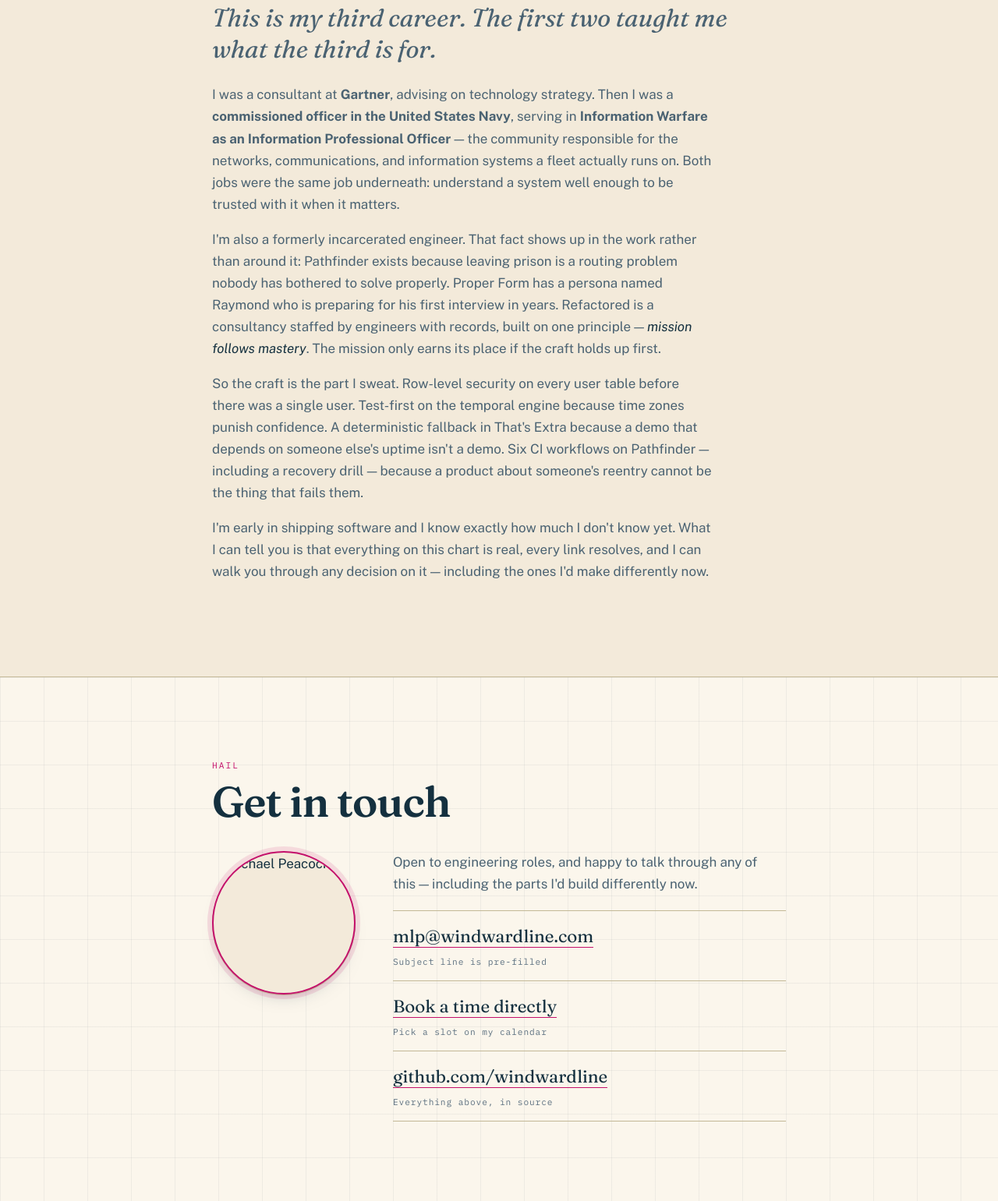
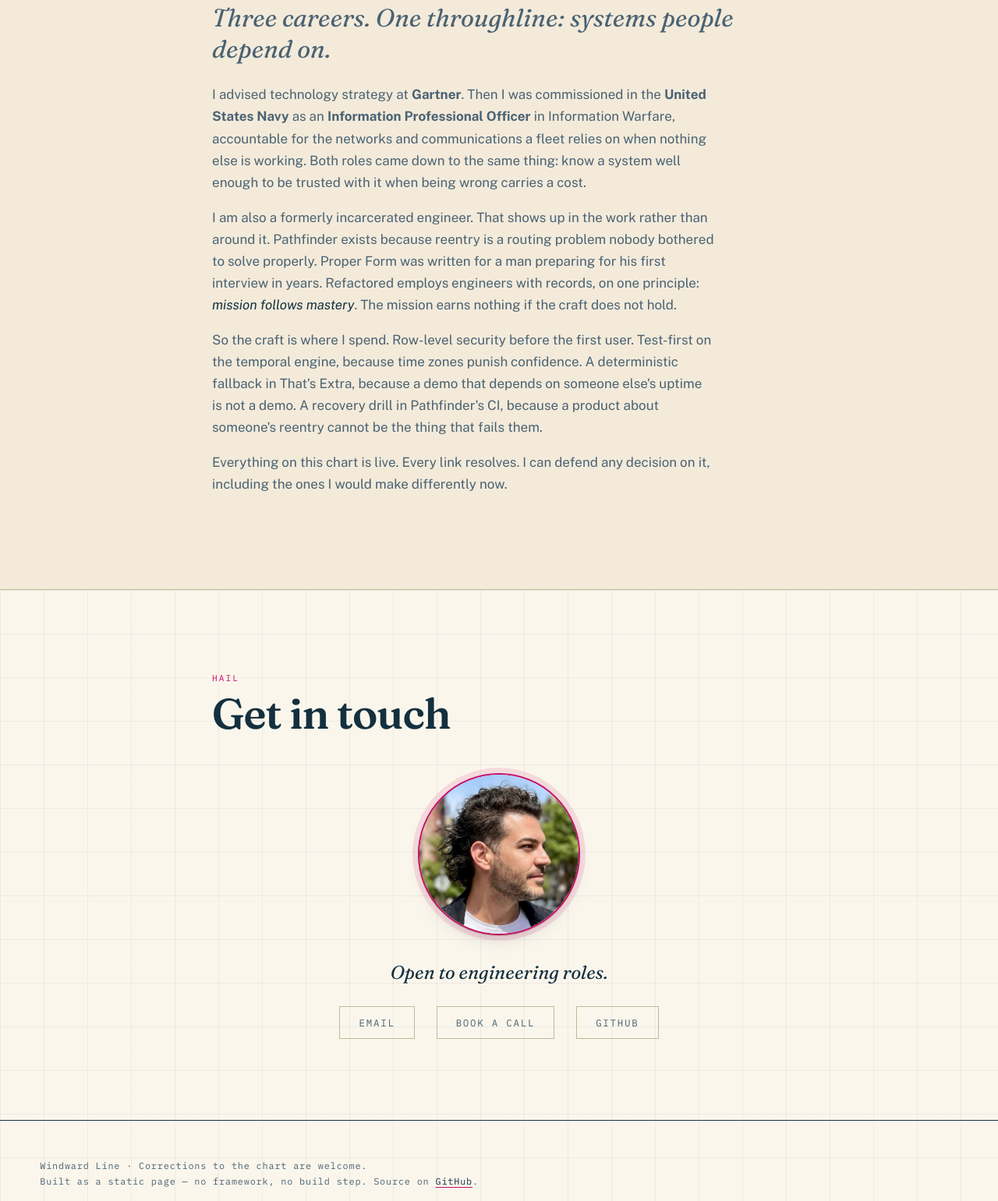
Before and after one commit to windwardline/portfolio, a plain HTML site: page index.html in a window 1280 px wide. Shown: the part 6299-7840 px from the top of the page at 78% size. Drawn offline with nearby package versions, Linux system fonts and the light colour scheme.

Commit message:
feat: tighten the About copy and rebuild the contact section
About was carrying five paragraphs after the background was added and
had lost the shape of the original. Cut to four, shorter sentences,
plain verbs, specifics doing the work instead of adjectives. The
Gartner and Navy history now reads as authority rather than biography.

Contact was three stacked rows with an explanatory caption under each,
which read as instructions for using a link. Rebuilt as a centred
column: portrait, one line, three routes labelled Email, Book a call,
and GitHub. Captions removed.

Portrait resized 2019px/772KB -> 519px/76KB. It renders at 208px, so
the source is still above 2x for retina and the page carries 90% less
weight for it.

Verified: portrait, lede and links all centre on 640 in a 1280
viewport; round at 50%; no horizontal overflow at 375px; markup
validates; all 16 external links keep target and rel.

```diff
--- a/index.html
+++ b/index.html
@@ -350,43 +350,40 @@
     <h2 class="h2" id="about-h">About</h2>
 
     <p class="about__lead">
-      This is my third career. The first two taught me what the third is for.
+      Three careers. One throughline: systems people depend on.
     </p>
 
     <p>
-      I was a consultant at <strong>Gartner</strong>, advising on technology
-      strategy. Then I was a <strong>commissioned officer in the United States
-      Navy</strong>, serving in <strong>Information Warfare as an Information
-      Professional Officer</strong> — the community responsible for the
-      networks, communications, and information systems a fleet actually runs
-      on. Both jobs were the same job underneath: understand a system well
-      enough to be trusted with it when it matters.
+      I advised technology strategy at <strong>Gartner</strong>. Then I was
+      commissioned in the <strong>United States Navy</strong> as an
+      <strong>Information Professional Officer</strong> in Information
+      Warfare, accountable for the networks and communications a fleet relies
+      on when nothing else is working. Both roles came down to the same thing:
+      know a system well enough to be trusted with it when being wrong carries
+      a cost.
     </p>
 
     <p>
-      I'm also a formerly incarcerated engineer. That fact shows up in the work
-      rather than around it: Pathfinder exists because leaving prison is a
-      routing problem nobody has bothered to solve properly. Proper Form has a
-      persona named Raymond who is preparing for his first interview in years.
-      Refactored is a consultancy staffed by engineers with records, built on
-      one principle — <em>mission follows mastery</em>. The mission only earns
-      its place if the craft holds up first.
+      I am also a formerly incarcerated engineer. That shows up in the work
+      rather than around it. Pathfinder exists because reentry is a routing
+      problem nobody bothered to solve properly. Proper Form was written for a
+      man preparing for his first interview in years. Refactored employs
+      engineers with records, on one principle: <em>mission follows
+      mastery</em>. The mission earns nothing if the craft does not hold.
     </p>
 
     <p>
-      So the craft is the part I sweat. Row-level security on every user table
-      before there was a single user. Test-first on the temporal engine because
-      time zones punish confidence. A deterministic fallback in That's Extra
-      because a demo that depends on someone else's uptime isn't a demo. Six CI
-      workflows on Pathfinder — including a recovery drill — because a product
-      about someone's reentry cannot be the thing that fails them.
+      So the craft is where I spend. Row-level security before the first user.
+      Test-first on the temporal engine, because time zones punish confidence.
+      A deterministic fallback in That's Extra, because a demo that depends on
+      someone else's uptime is not a demo. A recovery drill in Pathfinder's CI,
+      because a product about someone's reentry cannot be the thing that fails
+      them.
     </p>
 
     <p>
-      I'm early in shipping software and I know exactly how much I don't know
-      yet. What I can tell you is that everything on this chart is real, every
-      link resolves, and I can walk you through any decision on it — including
-      the ones I'd make differently now.
+      Everything on this chart is live. Every link resolves. I can defend any
+      decision on it, including the ones I would make differently now.
     </p>
   </div>
 </section>
@@ -401,33 +398,25 @@
       <img class="hail__portrait"
            src="assets/michael-peacock.jpg"
            alt="Michael Peacock"
-           width="200" height="200"
+           width="240" height="240"
            loading="lazy" decoding="async">
 
-      <div class="hail__body">
-        <p class="hail__lede">
-          Open to engineering roles, and happy to talk through any of this —
-          including the parts I'd build differently now.
-        </p>
+      <p class="hail__lede">Open to engineering roles.</p>
 
-        <ul class="contact__list">
+      <ul class="hail__links">
         <li>
-            <a href="mailto:mlp@windwardline.com?subject=Hello%20from%20your%20portfolio"
-               target="_blank" rel="noopener noreferrer">mlp@windwardline.com</a>
-            <span class="contact__note">Subject line is pre-filled</span>
+          <a href="mailto:mlp@windwardline.com?subject=Portfolio%20%E2%80%94%20hello"
+             target="_blank" rel="noopener noreferrer">Email</a>
         </li>
         <li>
           <a href="https://koalendar.com/u/windwardline"
-               target="_blank" rel="noopener noreferrer">Book a time directly</a>
-            <span class="contact__note">Pick a slot on my calendar</span>
+             target="_blank" rel="noopener noreferrer">Book a call</a>
         </li>
         <li>
           <a href="https://github.com/windwardline"
-               target="_blank" rel="noopener noreferrer">github.com/windwardline</a>
-            <span class="contact__note">Everything above, in source</span>
+             target="_blank" rel="noopener noreferrer">GitHub</a>
         </li>
       </ul>
-      </div>
     </div>
   </div>
 </section>
--- a/style.css
+++ b/style.css
@@ -374,35 +374,48 @@ code { font-family: var(--mono); font-size: 0.9em; }
 .about em { font-style: italic; color: var(--ink); }
 
 /* ── contact ───────────────────────────────────────────────── */
-.hail { display: flex; flex-wrap: wrap; gap: clamp(1.5rem, 4vw, 3rem); margin-top: 2.25rem; align-items: flex-start; }
-.hail__body { flex: 1 1 22rem; min-width: 0; }
-.hail__lede { margin: 0 0 0.5rem; color: var(--ink-soft); max-width: 46ch; }
+/* Centred column: portrait, one line, three routes. The restraint is
+   the point — a chart ends with a single clean bearing, not a list of
+   annotations. */
+.hail {
+  margin-top: clamp(2rem, 5vw, 3rem);
+  display: flex; flex-direction: column; align-items: center; text-align: center;
+}
 
-/* Ringed like a compass rose bezel rather than a plain avatar. */
+/* Ringed like a compass bezel rather than a plain avatar. */
 .hail__portrait {
-  flex: none;
-  width: clamp(8rem, 22vw, 11.5rem);
-  height: clamp(8rem, 22vw, 11.5rem);
+  width: clamp(9rem, 26vw, 13rem);
+  height: clamp(9rem, 26vw, 13rem);
   border-radius: 50%;
   object-fit: cover;
-  object-position: center 22%;
+  object-position: center 20%;
   border: 2px solid var(--magenta);
-  box-shadow: 0 0 0 6px color-mix(in srgb, var(--magenta) 12%, transparent), var(--shadow);
+  box-shadow: 0 0 0 7px color-mix(in srgb, var(--magenta) 12%, transparent), var(--shadow);
   background: var(--paper-deep);
 }
 
-.contact__list { list-style: none; margin: 1.25rem 0 0; padding: 0; }
-.contact__list li { padding: 0.9rem 0; border-top: 1px solid var(--rule); }
-.contact__list li:last-child { border-bottom: 1px solid var(--rule); }
-.contact__list a {
-  font-family: var(--display); font-size: clamp(1.05rem, 2.4vw, 1.4rem);
-  text-decoration: none; border-bottom: 1px solid var(--magenta);
+.hail__lede {
+  margin: 1.75rem 0 0;
+  font-family: var(--display); font-style: italic; font-weight: 400;
+  font-size: clamp(1.15rem, 2.8vw, 1.5rem);
+  color: var(--ink);
 }
-.contact__note {
-  display: block; margin-top: 0.3rem;
-  font-family: var(--mono); font-size: 0.7rem;
-  letter-spacing: 0.08em; color: var(--ink-faint);
+
+.hail__links {
+  display: flex; flex-wrap: wrap; justify-content: center;
+  gap: 0.75rem clamp(0.75rem, 3vw, 1.75rem);
+  list-style: none; margin: 1.5rem 0 0; padding: 0;
 }
+.hail__links a {
+  display: inline-block;
+  padding: 0.6rem 1.5rem;
+  border: 1px solid var(--rule);
+  font-family: var(--mono); font-size: 0.78rem;
+  letter-spacing: 0.14em; text-transform: uppercase;
+  text-decoration: none; color: var(--ink-soft);
+  transition: color 0.15s ease, border-color 0.15s ease;
+}
+.hail__links a:hover { color: var(--magenta); border-color: var(--magenta); }
 
 /* ── foot ──────────────────────────────────────────────────── */
 .foot { padding-block: 3rem; border-top: 1px solid var(--ink); }
```
Also changed, not shown: assets/michael-peacock.jpg (added). Lines whose indentation alone changed are shown as unchanged.
